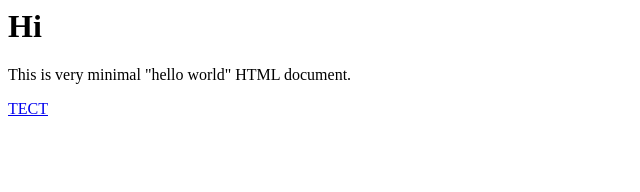
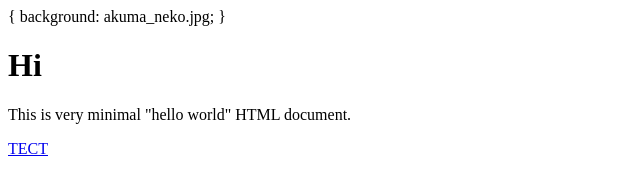
Before and after one commit to daisy-koleso/daisy-koleso.github.io, a plain HTML site: page index.html in a window 1280 px wide. Shown: the whole page, without its empty margins (0-640 px from the left). Drawn offline with Linux system fonts and the light colour scheme.

Commit message:
Update index.html

```diff
--- a/index.html
+++ b/index.html
@@ -4,9 +4,10 @@
          A Small Hello
       </TITLE>
    </HEAD>
-<BODY>
+<BODY> { background: akuma_neko.jpg; }
    <H1>Hi</H1>
    <P>This is very minimal "hello world" HTML document.</P>
    <p><a href="Обложка вариант черный.pdf">ТЕСТ</a></p>
+
 </BODY>
 </HTML>
```
